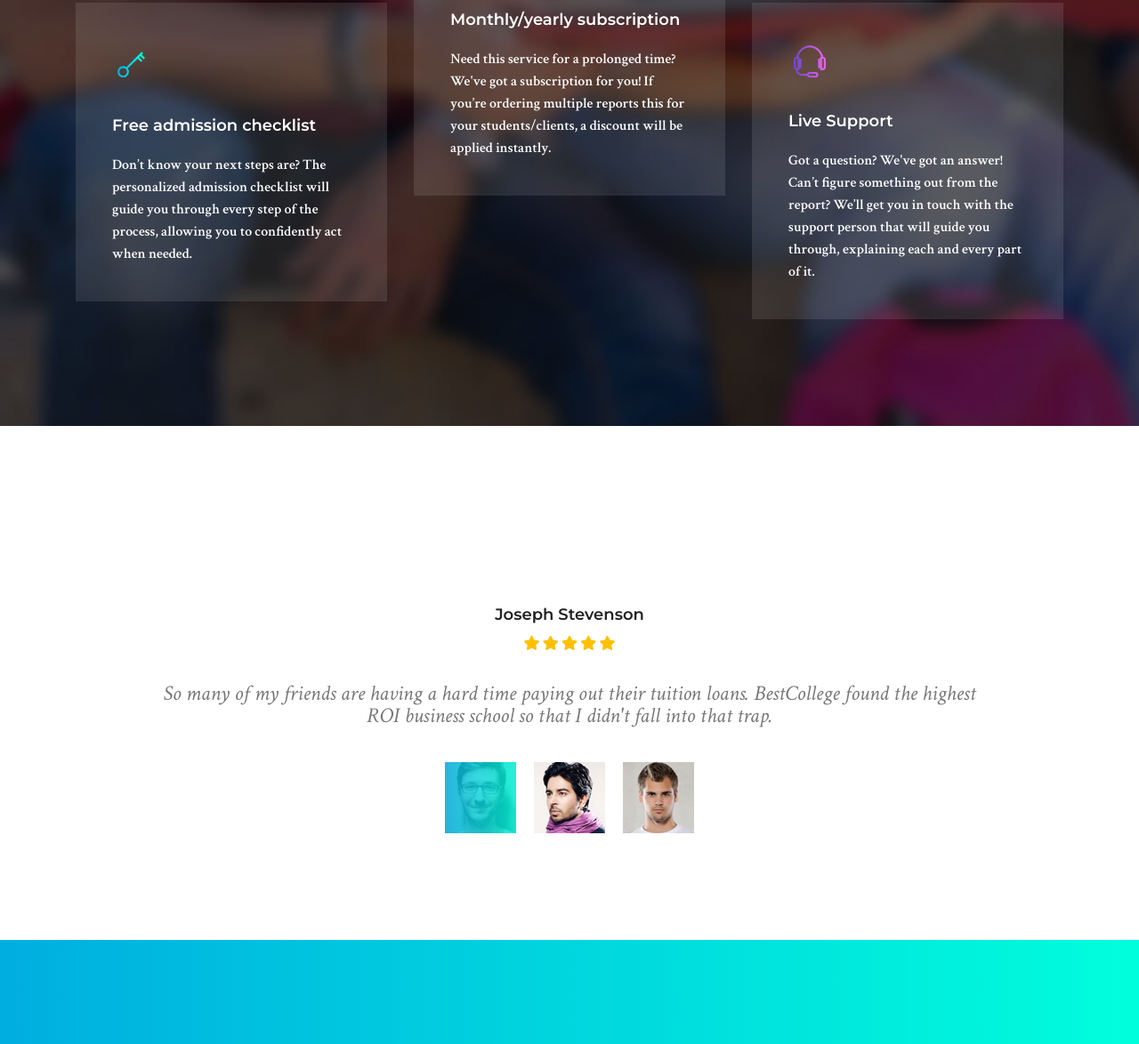
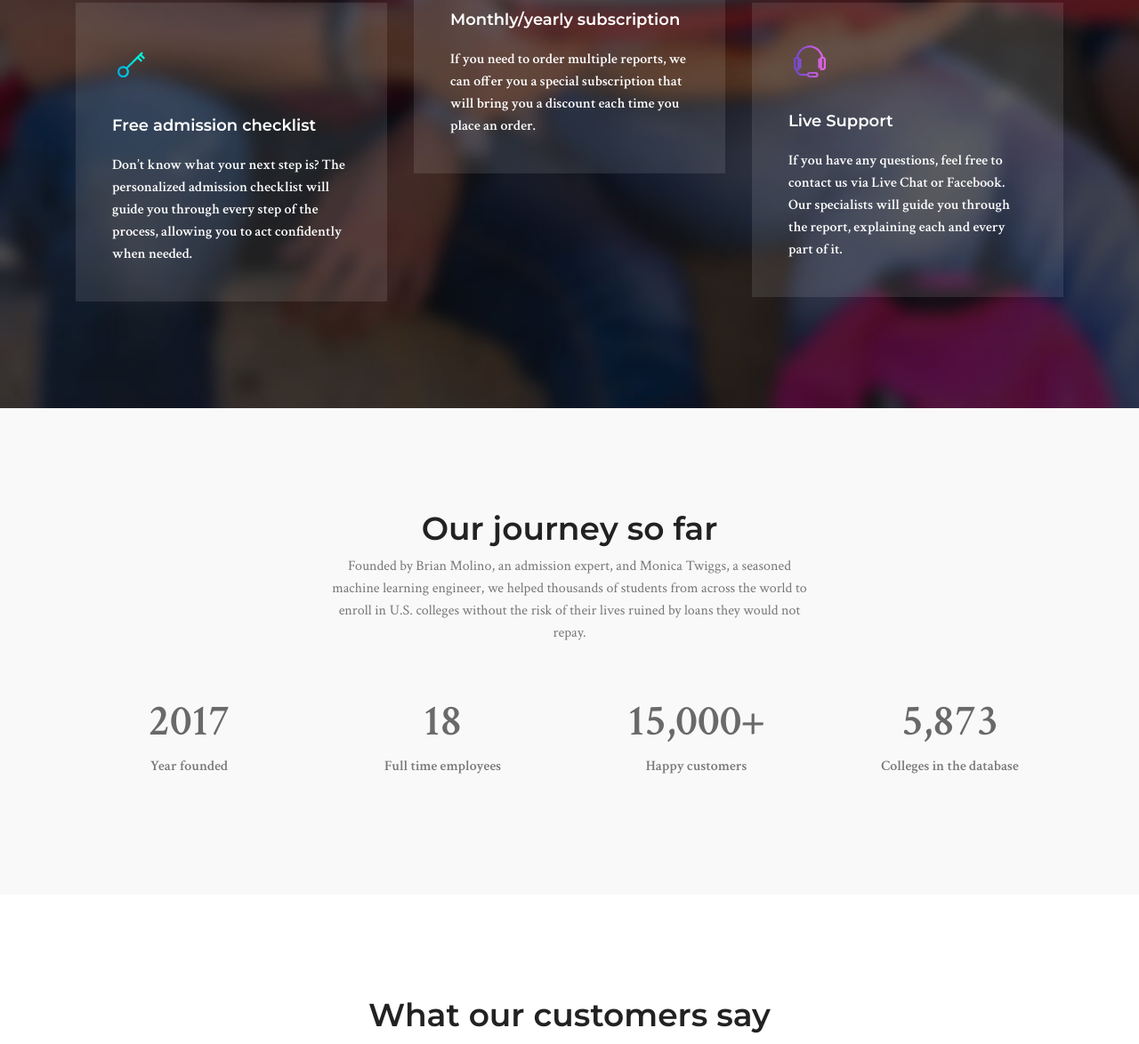
Before and after one commit to best-college/best-college.github.io, a plain HTML site: page index.html in a window 1280 px wide. Shown: the part 3220-4394 px from the top of the page at 89% size. Drawn offline with nearby package versions, Linux system fonts and the light colour scheme.

Commit message:
cdn + about us

```diff
--- a/index.html
+++ b/index.html
@@ -8,14 +8,15 @@
 	<link rel="icon" href="img/favicon.ico" type="image/png">
 
 	<title>BestCollege – College Scorecard on Steroids</title>
-	<!-- Bootstrap CSS -->
+
+	<!-- CDN CSS -->
     <link rel="stylesheet" href="https://stackpath.bootstrapcdn.com/bootstrap/4.3.1/css/bootstrap.min.css">
+    <link rel="stylesheet" href="https://use.fontawesome.com/releases/v5.9.0/css/all.css" integrity="sha384-i1LQnF23gykqWXg6jxC2ZbCbUMxyw5gLZY6UiUS98LYV5unm8GWmfkIS6jqJfb4E" crossorigin="anonymous">
+    <link rel="stylesheet" href="https://cdnjs.cloudflare.com/ajax/libs/OwlCarousel2/2.3.4/assets/owl.carousel.min.css">
 
-    <link rel="stylesheet" href="vendors/owl-carousel/owl.carousel.min.css">
-
+    <!-- Local CSS -->
 	<link rel="stylesheet" href="vendors/nice-select/css/nice-select.css">
 	<link rel="stylesheet" href="vendors/animate-css/animate.css">
-    <link rel="stylesheet" href="https://use.fontawesome.com/releases/v5.9.0/css/all.css" integrity="sha384-i1LQnF23gykqWXg6jxC2ZbCbUMxyw5gLZY6UiUS98LYV5unm8GWmfkIS6jqJfb4E" crossorigin="anonymous">
 
 	<!-- main css -->
 	<link rel="stylesheet" href="css/style.css">
@@ -386,8 +387,8 @@ Discover the degrees that are close to your sphere of interest, and that will pa
 						<div class="f_icon">
 							<img src="img/f-icons/icon3.png" alt="">
 						</div>
-						<h4>Personal yet unbiased.</h4>
-						<p>Each recommendation is made using hard data,  so we’re not favoring, say, private schools over state schools, or religion-affiliated over unaffiliated.</p>
+						<h4>Personal yet unbiased approach</h4>
+						<p>Each recommendation is made using hard data, so we’re not favoring private schools over state schools, or religion-affiliated ones over unaffiliated.</p>
 					</div>
 				</div>
 				<!-- single features -->
@@ -397,7 +398,7 @@ Discover the degrees that are close to your sphere of interest, and that will pa
 							<img src="img/f-icons/icon4.png" alt="">
 						</div>
 						<h4>Free admission checklist</h4>
-						<p>Don’t know your next steps are? The personalized admission checklist will guide you through every step of the process, allowing you to confidently act when needed.</p>
+						<p>Don’t know what your next step is? The personalized admission checklist will guide you through every step of the process, allowing you to act confidently when needed.</p>
 					</div>
 				</div>
 				<!-- single features -->
@@ -407,7 +408,7 @@ Discover the degrees that are close to your sphere of interest, and that will pa
 							<img src="img/f-icons/icon5.png" alt="">
 						</div>
 						<h4>Monthly/yearly subscription</h4>
-						<p>Need this service for a prolonged time? We've got a subscription for you! If you’re ordering multiple reports this for your students/clients, a discount will be applied instantly.</p>
+						<p>If you need to order multiple reports, we can offer you a special subscription that will bring you a discount each time you place an order.</p>
 					</div>
 				</div>
 				<!-- single features -->
@@ -417,7 +418,7 @@ Discover the degrees that are close to your sphere of interest, and that will pa
 							<img src="img/f-icons/icon6.png" alt="">
 						</div>
 						<h4>Live Support</h4>
-						<p>Got a question? We've got an answer! Can’t figure something out from the report? We’ll get you in touch with the support person that will guide you through, explaining each and every part of it.</p>
+						<p>If you have any questions, feel free to contact us via Live Chat or Facebook. Our specialists will guide you through the report, explaining each and every part of it.</p>
 					</div>
 				</div>
 			</div>
@@ -425,16 +426,80 @@ Discover the degrees that are close to your sphere of interest, and that will pa
 	</div>
 	<!--================ End Fact Area =================-->
 
+    <!--================ About us =================-->
+	<div class="popular_courses lite_bg">
+		<div class="container">
+			<div class="row justify-content-center">
+				<div class="col-lg-6">
+					<div class="main_title">
+						<h2>Our journey so far</h2>
+						<p>Founded by Brian Molino, an admission expert, and Monica Twiggs, a seasoned machine learning engineer, we helped thousands of students from across the world to enroll in U.S. colleges without the risk of their lives ruined by loans they would not repay.</p>
+					</div>
+				</div>
+			</div>
+			<div class="row">
+				<!-- single course -->
+				<div class="col-lg-3 col-md-6">
+					<div class="single_course">
+                        <div style="font-size: 50px; color: dimgray" class="text-center">
+                        2017
+                        </div>
+                        <br>
+                        <div class="text-center">
+                            Year founded
+                        </div>
+					</div>
+				</div>
+                <div class="col-lg-3 col-md-6">
+					<div class="single_course">
+                        <div style="font-size: 50px; color: dimgray" class="text-center">
+                        18
+                        </div>
+                        <br>
+                        <div class="text-center">
+                            Full time employees
+                        </div>
+					</div>
+				</div>
+                <div class="col-lg-3 col-md-6">
+					<div class="single_course">
+                        <div style="font-size: 50px; color: dimgray" class="text-center">
+                        15,000+
+                        </div>
+                        <br>
+                        <div class="text-center">
+                            Happy customers
+                        </div>
+					</div>
+				</div>
+                <div class="col-lg-3 col-md-6">
+					<div class="single_course">
+                        <div style="font-size: 50px; color: dimgray" class="text-center">
+                        5,873
+                        </div>
+                        <br>
+                        <div class="text-center">
+                            Colleges in the database
+                        </div>
+					</div>
+				</div>
+			</div>
+		</div>
+	</div>
+	<!--================ End Popular Courses Area =================-->
+
 	<!--================ Start Testimonial Area =================-->
 	<div class="section_gap testimonial_area">
 		<div class="container">
 			<div class="row justify-content-center">
+					<div class="main_title">
+						<h2>What our customers say</h2>
+					</div>
 				<div class="col-lg-10 text-center">
 					<div class="active_testimonial owl-carousel" data-slider-id="1">
 						<!-- single testimonial -->
 						<div class="single_testimonial">
 							<div class="testimonial_head">
-								<img src="img/quote.png" alt="">
 								<h4>Joseph Stevenson</h4>
 								<div class="review">
 									<i class="fa fa-star"></i>
@@ -451,7 +516,6 @@ Discover the degrees that are close to your sphere of interest, and that will pa
 
 						<div class="single_testimonial">
 							<div class="testimonial_head">
-								<img src="img/quote.png" alt="">
 								<h4>Henry Pauper</h4>
 								<div class="review">
 									<i class="fa fa-star"></i>
@@ -468,7 +532,6 @@ Discover the degrees that are close to your sphere of interest, and that will pa
 
 						<div class="single_testimonial">
 							<div class="testimonial_head">
-								<img src="img/quote.png" alt="">
 								<h4>James Goldstein</h4>
 								<div class="review">
 									<i class="fa fa-star"></i>
@@ -577,14 +640,19 @@ Discover the degrees that are close to your sphere of interest, and that will pa
 
 	<!-- Optional JavaScript -->
 	<!-- jQuery first, then Bootstrap JS -->
-	<script src="js/jquery-3.2.1.min.js"></script>
+	<script
+      src="https://code.jquery.com/jquery-3.4.1.min.js"
+      integrity="sha256-CSXorXvZcTkaix6Yvo6HppcZGetbYMGWSFlBw8HfCJo="
+      crossorigin="anonymous">
+    </script>
 	<script src="https://stackpath.bootstrapcdn.com/bootstrap/4.3.1/js/bootstrap.min.js"></script>
+    <script src="https://cdnjs.cloudflare.com/ajax/libs/OwlCarousel2/2.3.4/owl.carousel.min.js"></script>
+
 	<script src="vendors/nice-select/js/jquery.nice-select.min.js"></script>
 	<script src="js/jquery.ajaxchimp.min.js"></script>
 	<script src="vendors/counter-up/jquery.counterup.js"></script>
 	<script src="js/mail-script.js"></script>
 
-    <script src="vendors/owl-carousel/owl.carousel.min.js"></script>
 	<script src="js/owl-carousel-thumb.min.js"></script>
     <script src="js/theme.js"></script>
 
```
Also changed, not shown: 1 other file.
